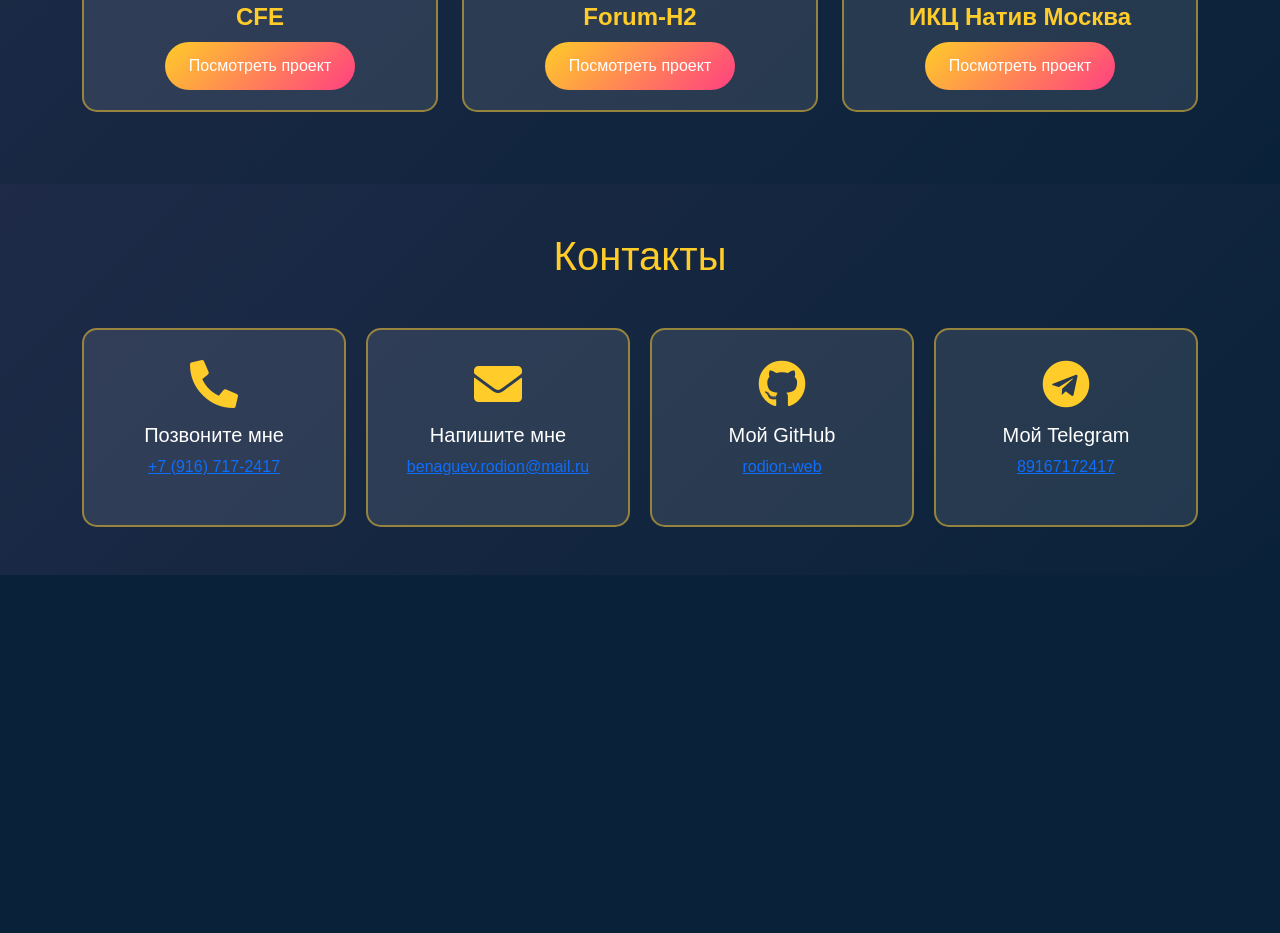
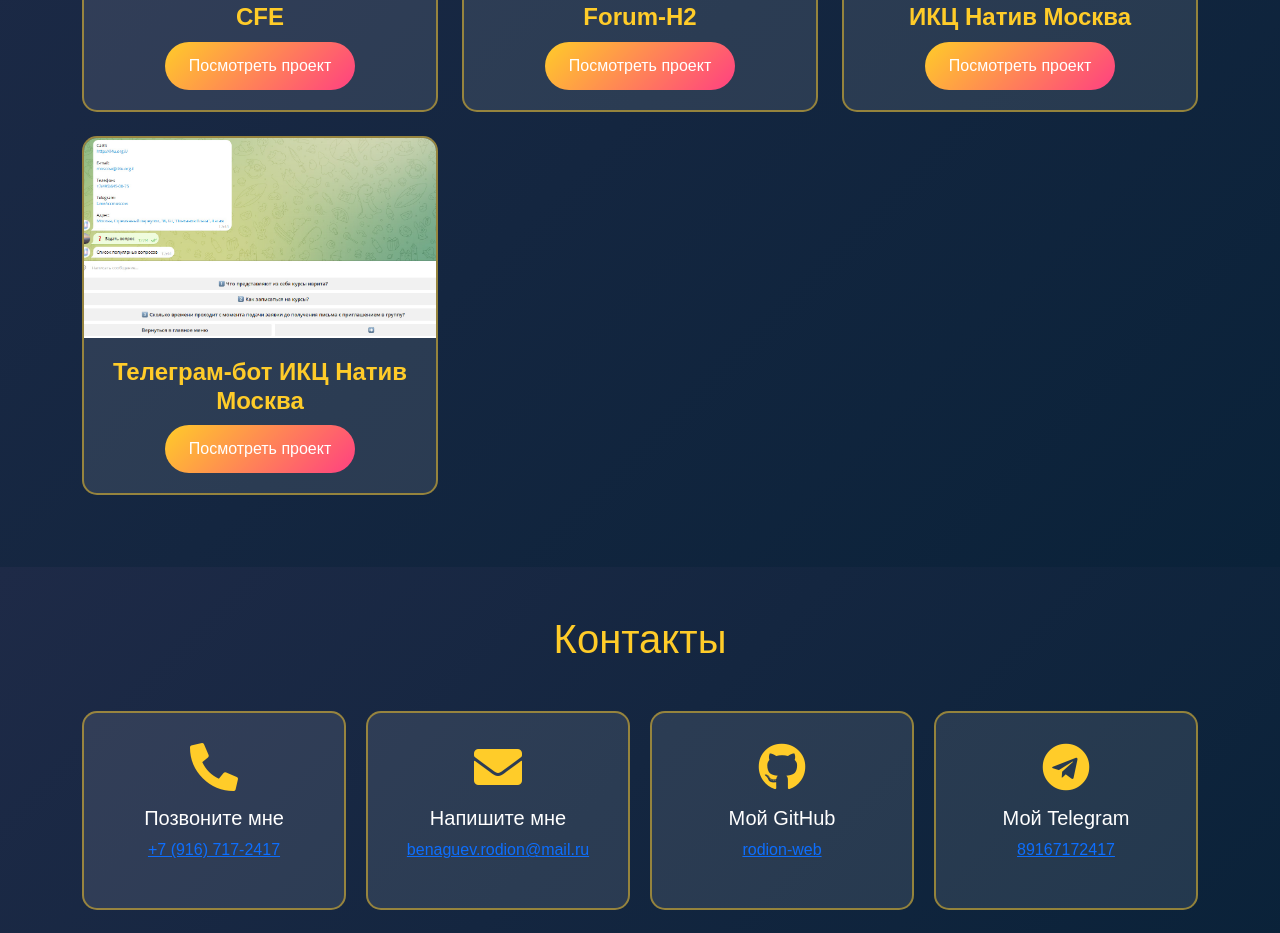
Before and after one commit to Rodion-Web/cv-web-admin, a plain HTML site: page index.html in a window 1280 px wide. Shown: the part 3040-3973 px from the top of the page. Before the commit the page ends 3615 px from the top, so only its background shows below. Drawn offline with nearby package versions, Linux system fonts and the light colour scheme.

Commit message:
added new project

```diff
--- a/index.html
+++ b/index.html
@@ -326,6 +326,19 @@
                         </div>
                     </div>
                 </div>
+                <!-- Карточка проекта 4 -->
+                <div class="col-md-4 mb-4" data-aos="zoom-in" data-aos-delay="200">
+                    <div class="project-card">
+                        <div class="project-image-wrapper">
+                            <img src="img/nativ-bot.jpg" class="project-image" alt="Проект Forum-H2" />
+                        </div>
+                        <div class="project-content">
+                            <h5 class="project-title">Телеграм-бот ИКЦ Натив Москва</h5>
+                            <a href="https://t.me/NativMoscow_bot/" target="_blank" class="btn project-btn">Посмотреть
+                                проект</a>
+                        </div>
+                    </div>
+                </div>
             </div>
         </div>
     </section>
```
Also changed, not shown: img/nativ-bot.jpg (added).
